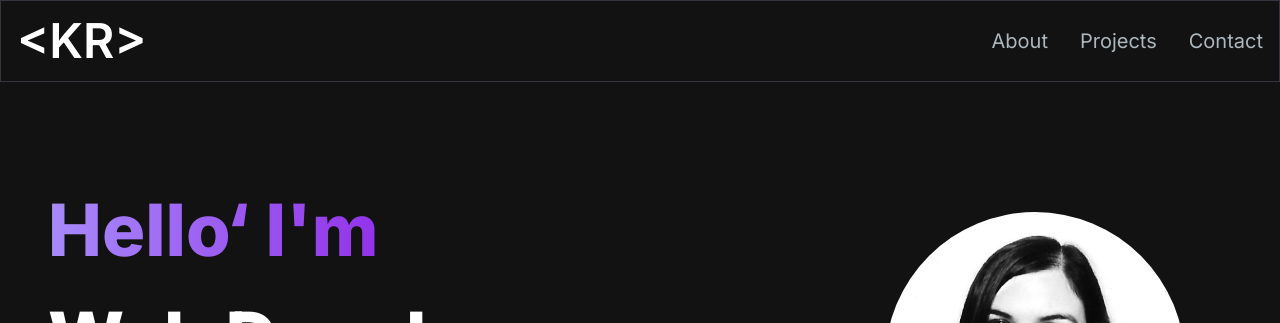
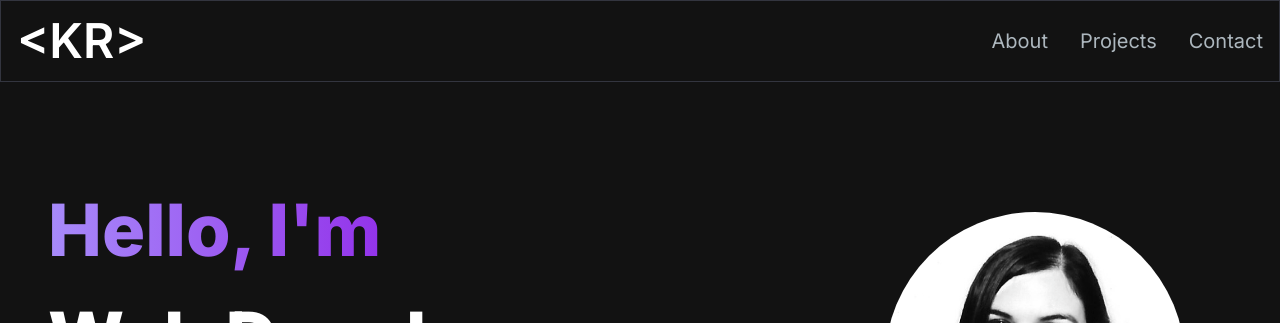
Before and after one commit to kelseyrajher/react-portfolio, a Next.js app: page / in a window 1280 px wide. Shown: the top 323 px of the page. Built offline with nearby package versions, Linux system fonts and the light colour scheme.

Commit message:
Hero text update

```diff
--- a/src/app/components/HeroSection.jsx
+++ b/src/app/components/HeroSection.jsx
@@ -16,7 +16,7 @@
                     transition={{ duration: 0.5 }}
                     className="col-span-8 place-self-center text-center sm:text-left justify-self-start">
                     <h1 className="text-white mb-4 text-4xl sm:text-5xl lg:text-7xl lg:leading-normal font-extrabold">
-                        <span className="text-transparent bg-clip-text bg-gradient-to-r from-primary-400 to-secondary-600">Hello&lsquo; I&apos;m </span>
+                        <span className="text-transparent bg-clip-text bg-gradient-to-r from-primary-400 to-secondary-600">Hello, I&apos;m </span>
                         <br></br>
                         <TypeAnimation
                             sequence={[
```
